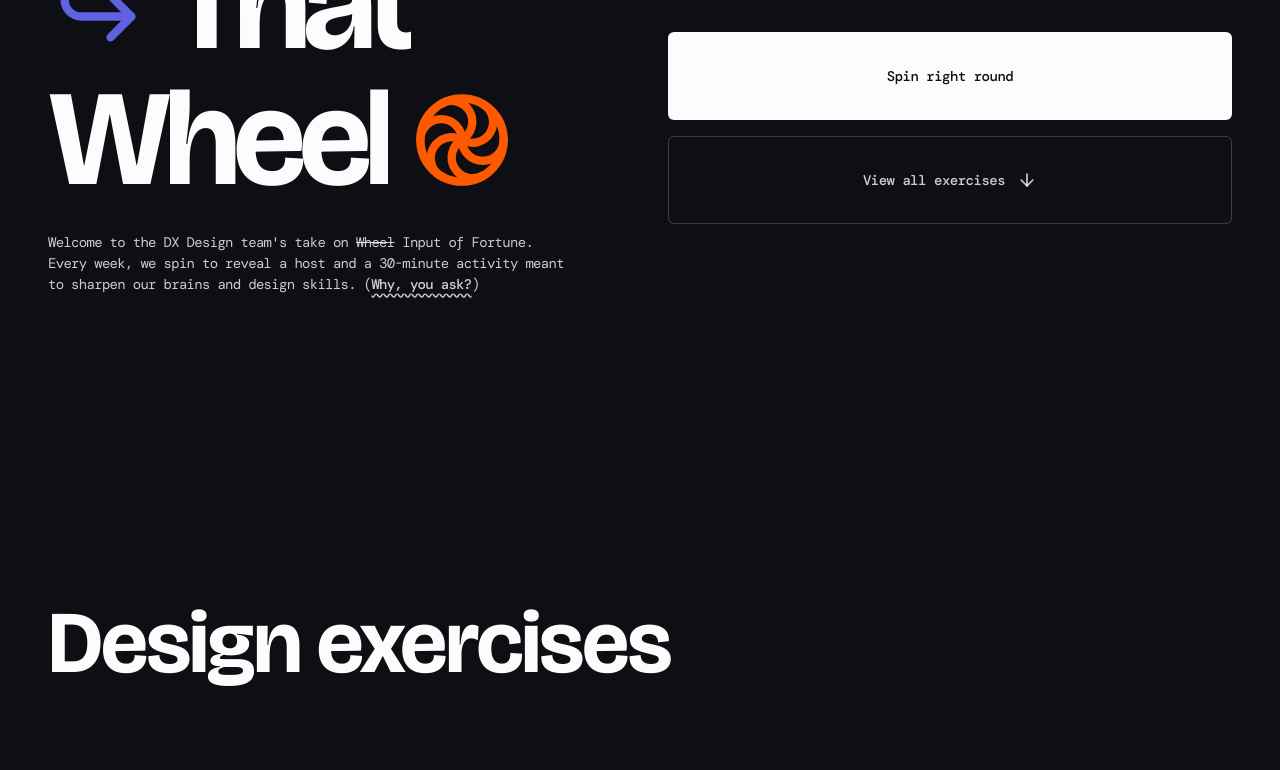
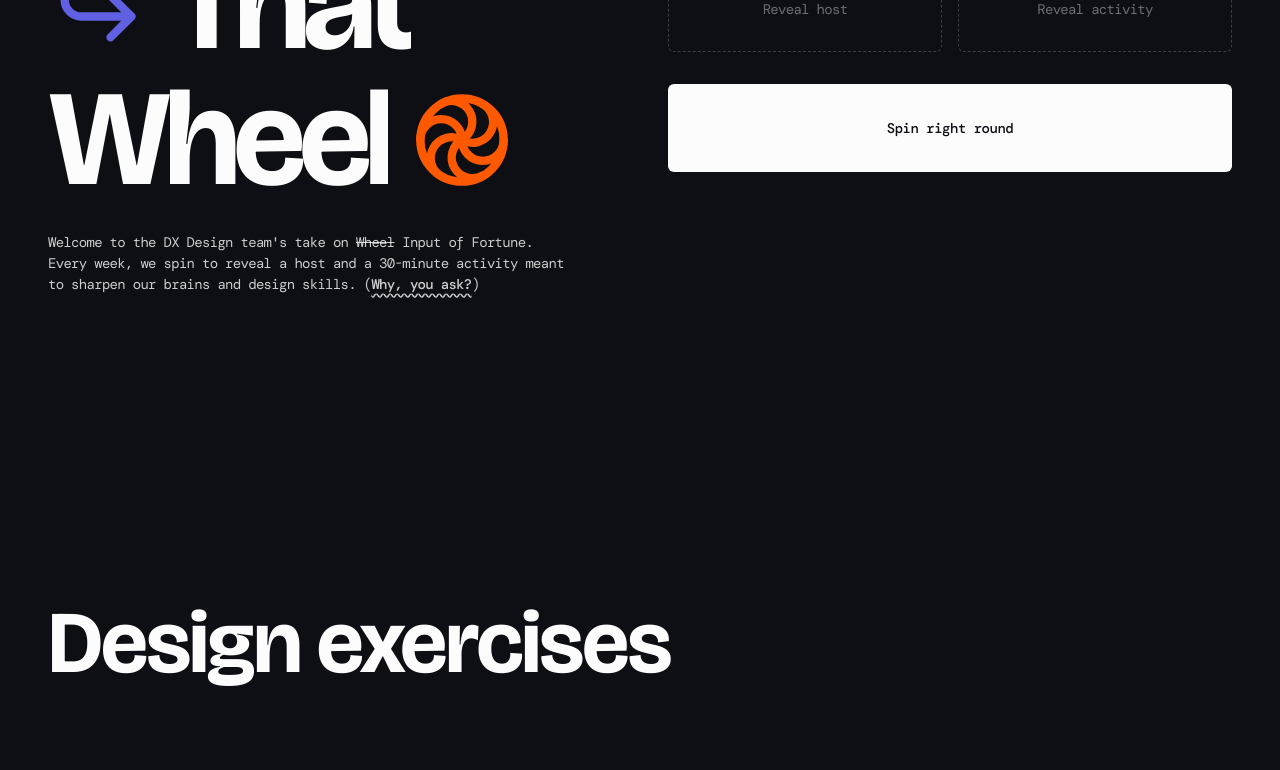
Before and after one commit to ana-demags/dxd-activities, a React (Vite) app: page / in a window 1280 px wide. Shown: the part 280-1050 px from the top of the page. Built offline with nearby package versions, Linux system fonts and the light colour scheme; a web font is replaced by a local one.

Commit message:
Button layout updates

```diff
--- a/src/App.tsx
+++ b/src/App.tsx
@@ -170,7 +170,7 @@
                         <div className="lg:sticky lg:top-8 lg:self-start">
                             <h3 className="text-lg font-display text-foreground mb-4 flex items-center gap-3">
                                 <FolderOpen size={18} className="text-foreground/80" />
-                                All exercises
+                                All activities
                             </h3>
                             <nav className="border-l border-foreground/20 pl-4 space-y-1">
                                 {activities.map((activity) => (
--- a/src/components/DualSlotMachine.tsx
+++ b/src/components/DualSlotMachine.tsx
@@ -212,7 +212,8 @@
                 {isSpinning ? 'Fortune telling...' : 'Spin right round'}
             </Button>
 
-            <div className="mt-4 w-full space-y-4">
+            {selectedActivity && !isSpinning && (
+                <div className="mt-4 w-full flex gap-4">
                     <Button
                         variant="outline"
                         onClick={() => {
@@ -221,26 +222,23 @@
                         }}
                         onMouseEnter={() => arrowDownRef.current?.startAnimation()}
                         onMouseLeave={() => arrowDownRef.current?.stopAnimation()}
-                    size="lg"
-                    className="w-full text-foreground/80 hover:text-foreground hover:bg-foreground/5 text-sm tracking-[-0.5px] h-[88px] font-sans border-border/20"
+                        className="flex-1 text-foreground/80 hover:text-foreground hover:bg-foreground/5 text-sm tracking-[-0.5px] h-[88px] font-sans border-border/20"
                     >
-                    View all exercises
+                        View all activities
                         <ArrowDownIcon ref={arrowDownRef} className="ml-3" size={20} />
                     </Button>
-                {selectedActivity && !isSpinning && (
                     <Button
                         variant="outline"
                         onClick={() => setSheetOpen(true)}
                         onMouseEnter={() => circleHelpRef.current?.startAnimation()}
                         onMouseLeave={() => circleHelpRef.current?.stopAnimation()}
-                        size="lg"
-                        className="w-full text-foreground/80 hover:text-foreground hover:bg-foreground/5 text-sm tracking-[-0.5px] h-[88px] font-sans border-border/20"
+                        className="flex-1 text-foreground/80 hover:text-foreground hover:bg-foreground/5 text-sm tracking-[-0.5px] h-[88px] font-sans border-border/20"
                     >
                         Activity details
                         <CircleHelpIcon ref={circleHelpRef} className="ml-3" size={20} />
                     </Button>
+                </div>
             )}
-            </div>
 
             <Sheet open={sheetOpen} onOpenChange={setSheetOpen}>
                 <SheetContent className="bg-background border-border/20 sm:max-w-[500px]">
```
Lines whose indentation alone changed are shown as unchanged.
